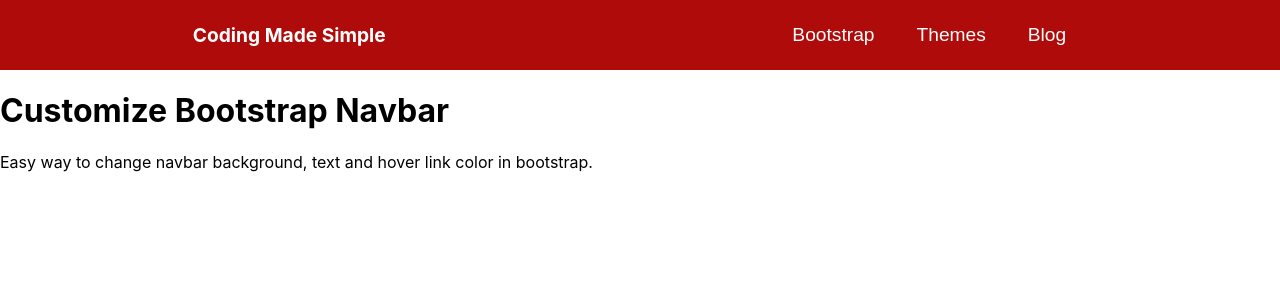
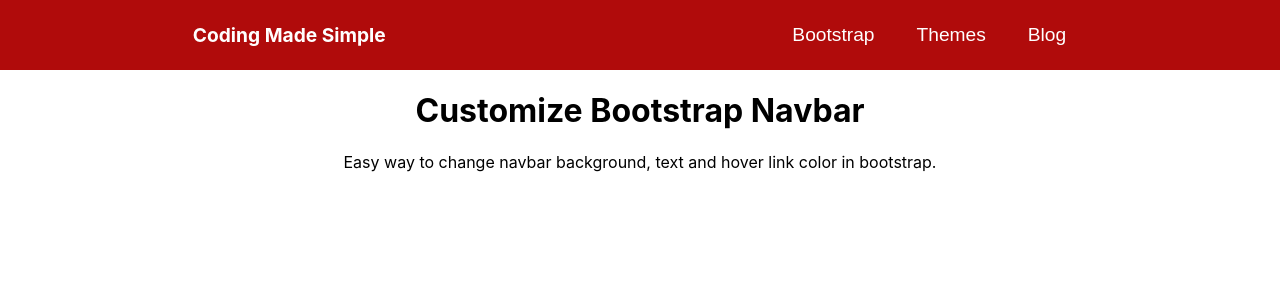
Before and after one commit to goguedukondal/s4-HW-fs-04, a React (Create React App) app: page / in a window 1280 px wide. Shown: the top 300 px of the page. Built offline with nearby package versions, Linux system fonts and the light colour scheme.

Commit message:
Update App.css

```diff
--- a/src/App.css
+++ b/src/App.css
@@ -17,8 +17,9 @@ button:hover{
   background-color: maroon;
   height: 70px;
 }
-.heading{
+.home_Container{
   text-align: center;
+  marginTop:"200px";
 }
 
 .App-header {
```
